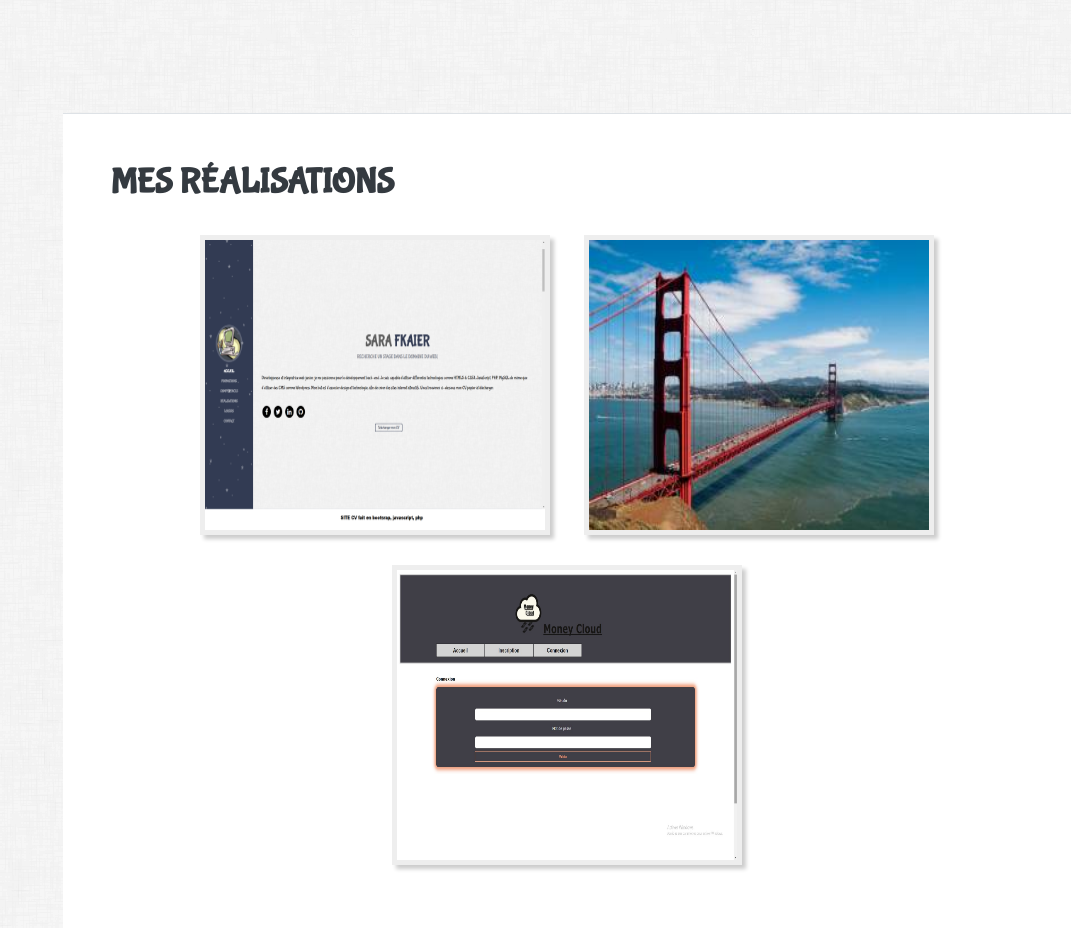
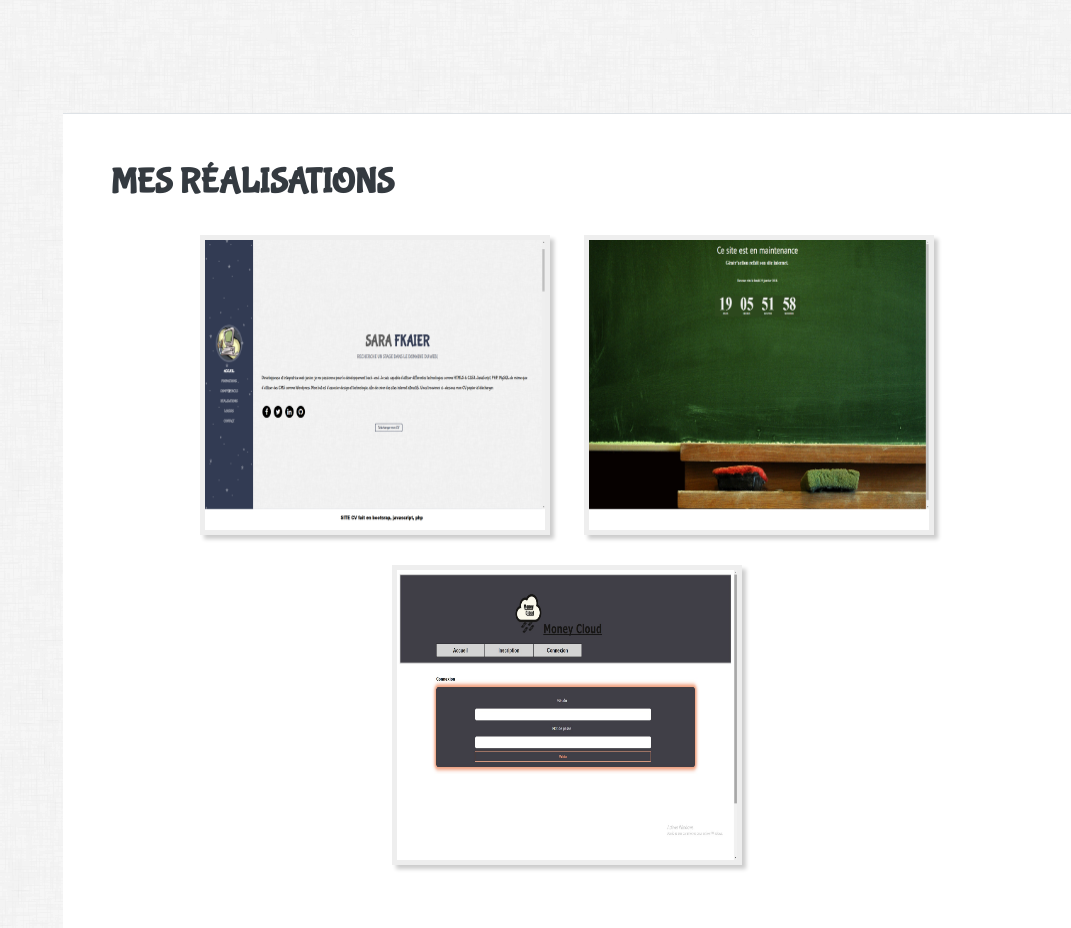
Before and after one commit to sarafkaier/Sara_site_CV, a PHP site: page /github/ in a window 1280 px wide. Shown: the part 2367-3295 px from the top of the page, without its empty margins (209-1280 px from the left). Run offline with PHP 8.4, Linux system fonts and the light colour scheme; data comes from the database, SQL or seed files in the repository; data that the repository does not hold is empty; style sheets or scripts are compiled from the project's sources; some libraries are stand-ins or nearby versions; some web fonts are replaced.

Commit message:
commit 63

```diff
--- a/index.php
+++ b/index.php
@@ -185,8 +185,8 @@ $resultat->execute();
                     <div class="rotationImg">
                         <!-- <h3>Image en HTML/CSS</h3> -->
                         <a href="http://sarafkaier.fr/"><img src="img/01.png" class="img-fluid image" alt="image de mon site CV"></a>
-                        <a href=""><img src="img/image.jpg" class="img-fluid image" alt=""></a>
-                        <a href=""><img src="img/02.jpg" class="img-fluid image" alt="image du site annonceo"></a>
+                        <a href="http://generaction-solidaire.fr/" target="_blank"><img src="img/generaction.png" class="img-fluid image" alt=""></a>
+                        <a href="" target="_blank"><img src="img/02.jpg" class="img-fluid image" alt="image du site annonceo"></a>
                     </div>
                 </picture>
             </div>
```
Also changed, not shown: img/04.png (deleted), img/generaction.png (added).
